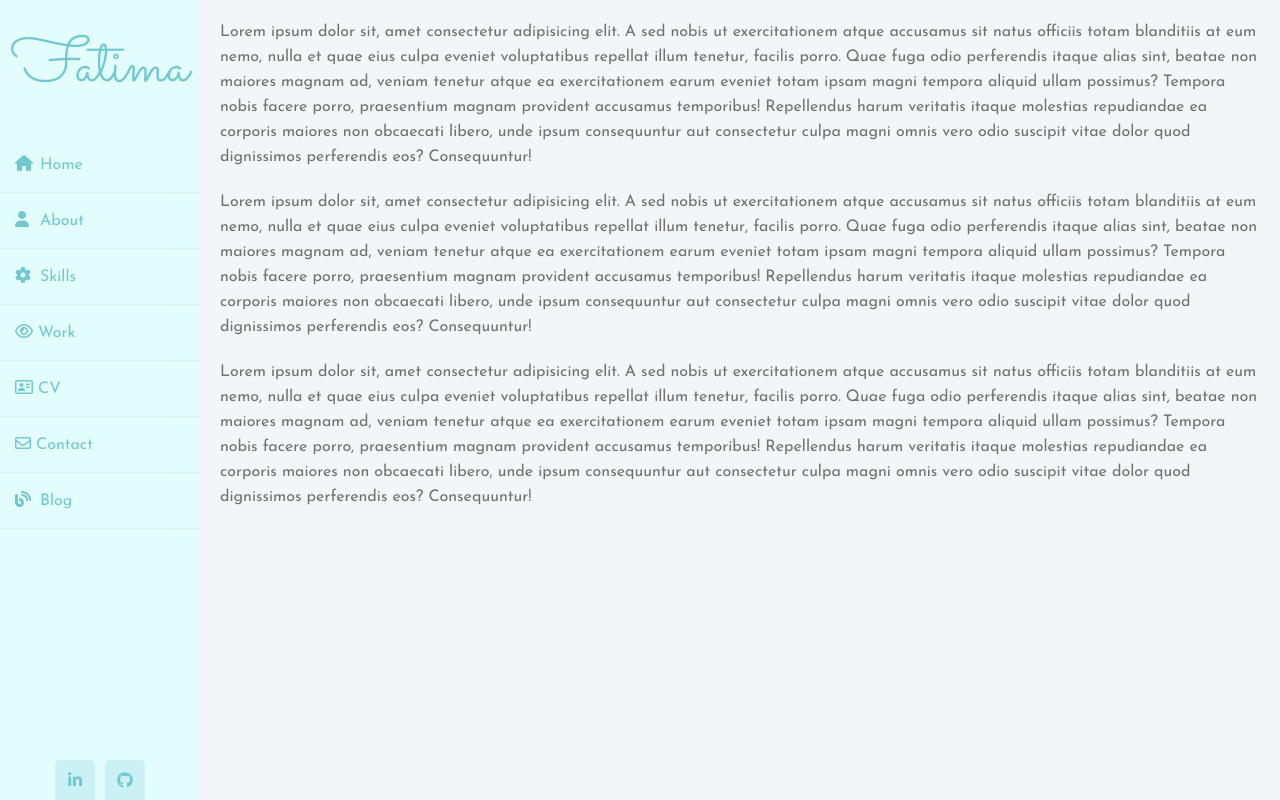
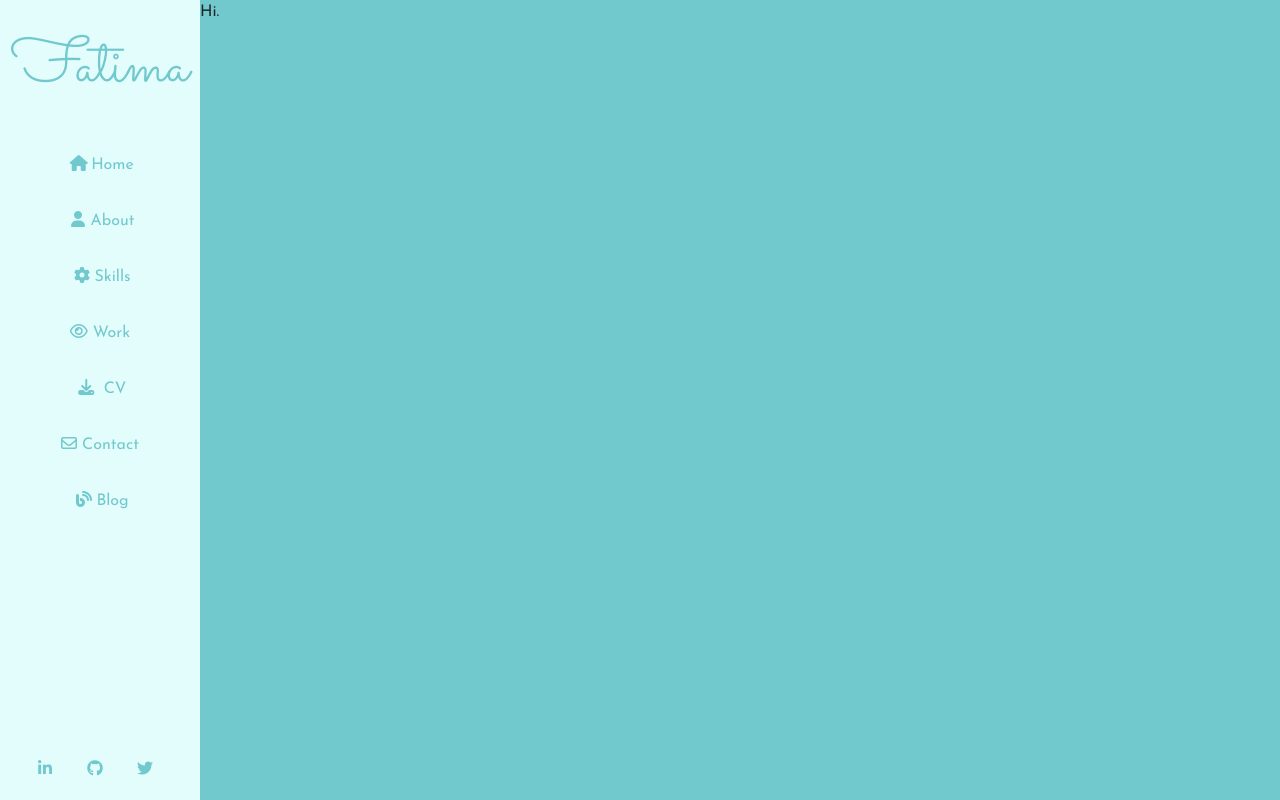
Before and after one commit to FatimasCoding2020/TestRepo2, a plain HTML site: page index.html in a window 1280 px wide. Drawn offline with nearby package versions, Linux system fonts and the light colour scheme.

Commit message:
initial commit

```diff
--- a/assets/css/style.css
+++ b/assets/css/style.css
@@ -11,7 +11,7 @@
 }
 
 body{
-   background-color: #f3f5f9;
+   background-color: #71c9ce;
 }
 
 .wrapper{
@@ -36,10 +36,11 @@ body{
 }
 
 .wrapper .sidebar ul li{
+  text-align: center;
   padding: 15px;
   border-bottom: 1px solid #a6e3e9;
-  border-bottom: 1px solid rgba(0,0,0,0.05);
-  border-top: 1px solid rgba(255,255,255,0.05);
+  border-bottom: 1px solid  #e3fdfd;
+  border-top: 1px solid #e3fdfd;
 }
 
 .wrapper .sidebar ul li a{
@@ -62,17 +63,16 @@ body{
  .wrapper .sidebar .social_media{
  position: absolute;
   bottom: 0;
-  left: 50%;
-  transform: translateX(-50%);
+  left: 10%;
+  transform: translateX();
   display: flex;
 }
 
-.wrapper .sidebar .social_media a{
-  display: block;
+
+.wrapper .sidebar .social_media  a{
  width: 40px;
-  background: #cbf1f5;
  height: 40px;
-  line-height: 45px;
+ line-height: 20px;
  text-align: center;
  margin: 0 5px;
  color: #71c9ce;
@@ -83,18 +83,17 @@ body{
 .wrapper .main_content{
   width: 100%;
   margin-left: 200px;
-}
 
 .wrapper .main_content .header{
   padding: 20px;
-  background: #fff;
-  color: #717171;
-  border-bottom: 1px solid #e0e4e8;
+  background: #cbf1f5;
+  color: #cbf1f5;
+  border-bottom: 1px solid #cbf1f5;
 }
 
 .wrapper .main_content .info{
   margin: 20px;
-  color: #717171;
+  color: #cbf1f5;
   line-height: 25px;
 }
 
--- a/index.html
+++ b/index.html
@@ -17,27 +17,26 @@
     <div class="sidebar">
         <h2>Fatima</h2>
         <ul>
-            <li><a href="#"><i class="fas fa-home"></i>Home</a></li>
-            <li><a href="#"><i class="fas fa-user"></i>About</a></li>
-            <li><a href="#"><i class="fas fa-cog"></i>Skills</a></li>
-            <li><a href="#"><i class="far fa-eye"></i> Work</a></li>
-            <li><a href="assets/cv/FatimaCV.pdf" target="_blank"><i class="far fa-address-card"></i> CV</a></li>
-            <li><a href="#"><i class="far fa-envelope"></i> Contact</a></li>
-            <li><a href="#"><i class="fas fa-blog"></i>Blog</a></li>
+            <li><a href="index.html"><i class="fas fa-home"></i>Home</a></li>
+            <li><a href="about.html"><i class="fas fa-user"></i>About</a></li>
+            <li><a href="skills.html"><i class="fas fa-cog"></i>Skills</a></li>
+            <li><a href="work.html"><i class="far fa-eye"></i> Work</a></li>
+            <li><a href="assets/cv/FatimaCV.pdf" target="_blank"><i class="fas fa-download"></i> CV</a></li>
+            <li><a href="contact.html"><i class="far fa-envelope"></i> Contact</a></li>
+            <li><a href="blog.html"><i class="fas fa-blog"></i>Blog</a></li>
         </ul>
 
         <div class="social_media">
           <a href="#"><i class="fab fa-linkedin-in"></i></a>
-          <a href="#"><i class="fab fa-github"></i></a>
+          <a href="https://github.com/FatimasCoding2020"><i class="fab fa-github"></i></a>
+          <a href="#"><i class="fab fa-twitter"></i></a>
         </div>
     </div>
 
     <div class="main_content">
 
         <div class="info">
-          <div>Lorem ipsum dolor sit, amet consectetur adipisicing elit. A sed nobis ut exercitationem atque accusamus sit natus officiis totam blanditiis at eum nemo, nulla et quae eius culpa eveniet voluptatibus repellat illum tenetur, facilis porro. Quae fuga odio perferendis itaque alias sint, beatae non maiores magnam ad, veniam tenetur atque ea exercitationem earum eveniet totam ipsam magni tempora aliquid ullam possimus? Tempora nobis facere porro, praesentium magnam provident accusamus temporibus! Repellendus harum veritatis itaque molestias repudiandae ea corporis maiores non obcaecati libero, unde ipsum consequuntur aut consectetur culpa magni omnis vero odio suscipit vitae dolor quod dignissimos perferendis eos? Consequuntur!</div>
-          <div>Lorem ipsum dolor sit, amet consectetur adipisicing elit. A sed nobis ut exercitationem atque accusamus sit natus officiis totam blanditiis at eum nemo, nulla et quae eius culpa eveniet voluptatibus repellat illum tenetur, facilis porro. Quae fuga odio perferendis itaque alias sint, beatae non maiores magnam ad, veniam tenetur atque ea exercitationem earum eveniet totam ipsam magni tempora aliquid ullam possimus? Tempora nobis facere porro, praesentium magnam provident accusamus temporibus! Repellendus harum veritatis itaque molestias repudiandae ea corporis maiores non obcaecati libero, unde ipsum consequuntur aut consectetur culpa magni omnis vero odio suscipit vitae dolor quod dignissimos perferendis eos? Consequuntur!</div>
-          <div>Lorem ipsum dolor sit, amet consectetur adipisicing elit. A sed nobis ut exercitationem atque accusamus sit natus officiis totam blanditiis at eum nemo, nulla et quae eius culpa eveniet voluptatibus repellat illum tenetur, facilis porro. Quae fuga odio perferendis itaque alias sint, beatae non maiores magnam ad, veniam tenetur atque ea exercitationem earum eveniet totam ipsam magni tempora aliquid ullam possimus? Tempora nobis facere porro, praesentium magnam provident accusamus temporibus! Repellendus harum veritatis itaque molestias repudiandae ea corporis maiores non obcaecati libero, unde ipsum consequuntur aut consectetur culpa magni omnis vero odio suscipit vitae dolor quod dignissimos perferendis eos? Consequuntur!</div>
+          <div> Hi. </div>
       </div>
     </div>
 </div>
```
Also changed, not shown: about.html (added), blog.html (added), contact.html (added), skills.html (added), work.html (added). Lines whose indentation alone changed are shown as unchanged.
